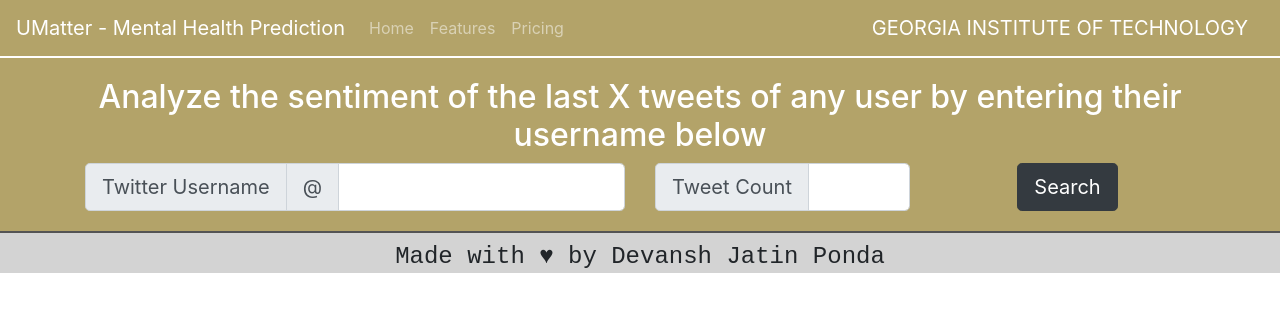
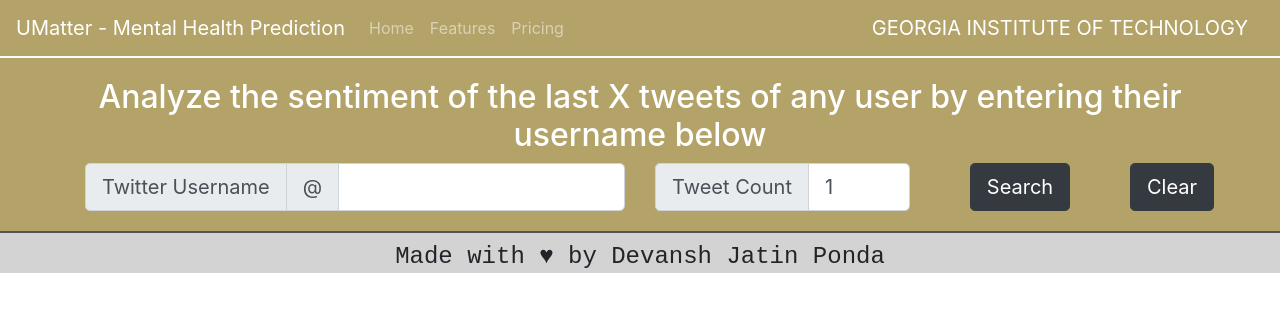
Before and after one commit to devansh2001/umatter-mental-health-prediction, a React (Create React App) app in the folder web/front-end/react-app/: page / in a window 1280 px wide. Shown: the top 312 px of the page. Built offline with nearby package versions, Linux system fonts and the light colour scheme.

Commit message:
Added clear button

```diff
--- a/web/front-end/react-app/src/components/SearchByUsernameComponent.js
+++ b/web/front-end/react-app/src/components/SearchByUsernameComponent.js
@@ -22,10 +22,18 @@ class SearchByUsernameComponent extends Component {
         });
     };
 
+    handleClear = () => {
+        this.setState({
+            username: '',
+            count: 1
+        });
+        this.props.updateCallback(null);
+    };
+
     handleClick = async () => {
         console.log(this.state);
         var apiResponse = null;
-        await fetch('/get-tweets/' + this.state.username, {
+        await fetch('/get-tweets/' + this.state.username + '/' + this.state.count, {
             method : 'GET'
         })
             .then(response => response.json())
@@ -52,7 +60,7 @@ class SearchByUsernameComponent extends Component {
                                 <InputGroup.Prepend>
                                     <InputGroup.Text id="basic-addon1">@</InputGroup.Text>
                                 </InputGroup.Prepend>
-                                <FormControl onChange={this.handleUsernameChange} aria-label="Large" aria-describedby="inputGroup-sizing-sm" />
+                                <FormControl onChange={this.handleUsernameChange} value={this.state.username} aria-label="Large" aria-describedby="inputGroup-sizing-sm" />
                             </InputGroup>
                         </Col>
                         <Col xs={3}>
@@ -60,11 +68,14 @@ class SearchByUsernameComponent extends Component {
                                 <InputGroup.Prepend>
                                     <InputGroup.Text id="inputGroup-sizing-lg">Tweet Count</InputGroup.Text>
                                 </InputGroup.Prepend>
-                                <FormControl onChange={this.handleTweetCountChange} aria-label="Large" aria-describedby="inputGroup-sizing-sm" />
+                                <FormControl onChange={this.handleTweetCountChange} value={this.state.count} aria-label="Large" aria-describedby="inputGroup-sizing-sm" />
                             </InputGroup>
                         </Col>
-                        <Col xs={3}>
+                        <Col xs={2}>
                             <Button onClick={this.handleClick} variant={"dark"} className={'search-button'} size={"lg"}>Search</Button>
+                        </Col>
+                        <Col xs={1}>
+                            <Button onClick={this.handleClear} variant={"dark"} className={'clear-button'} size={"lg"}>Clear</Button>
                         </Col>
                     </Row>
                 </Container>
```
